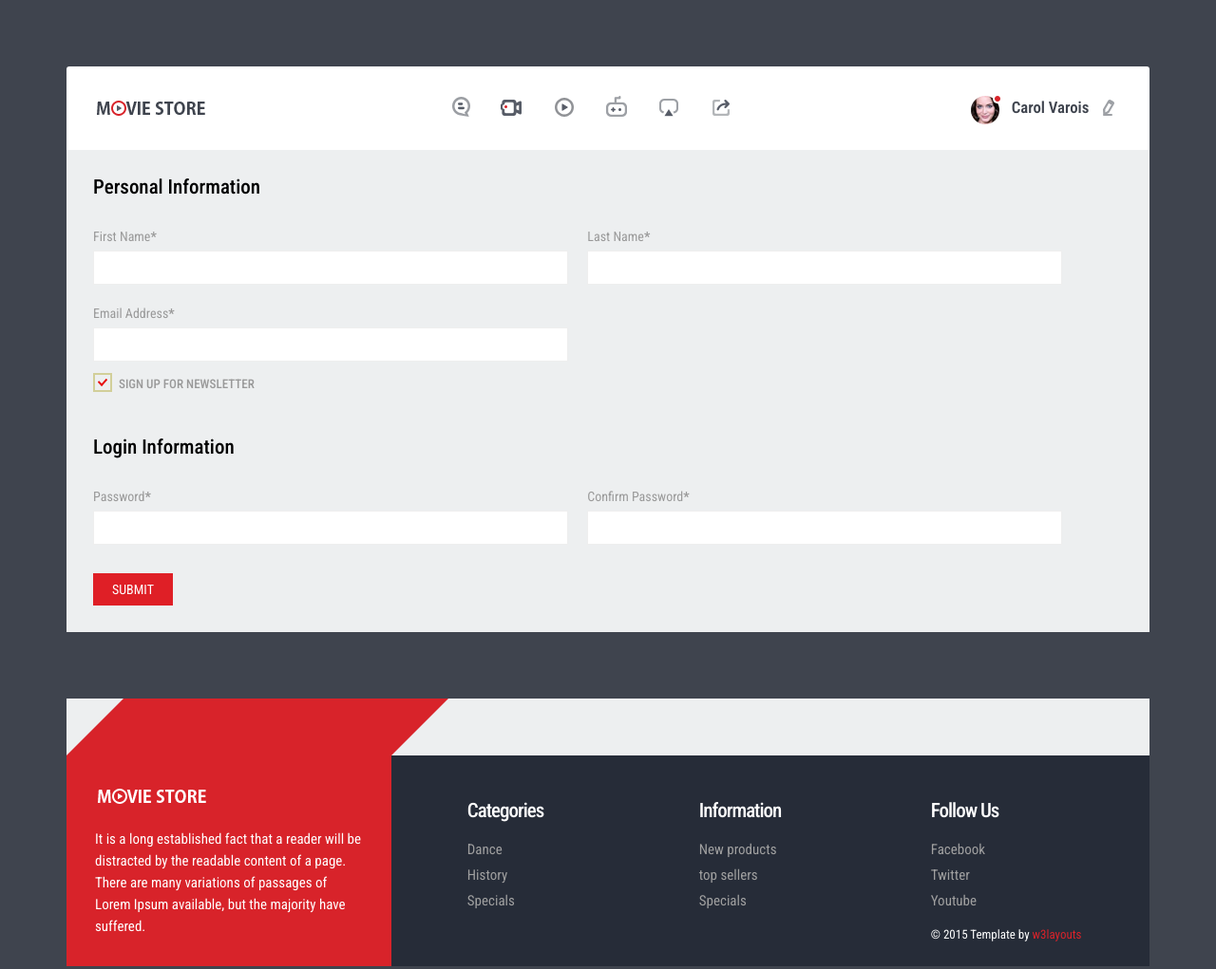
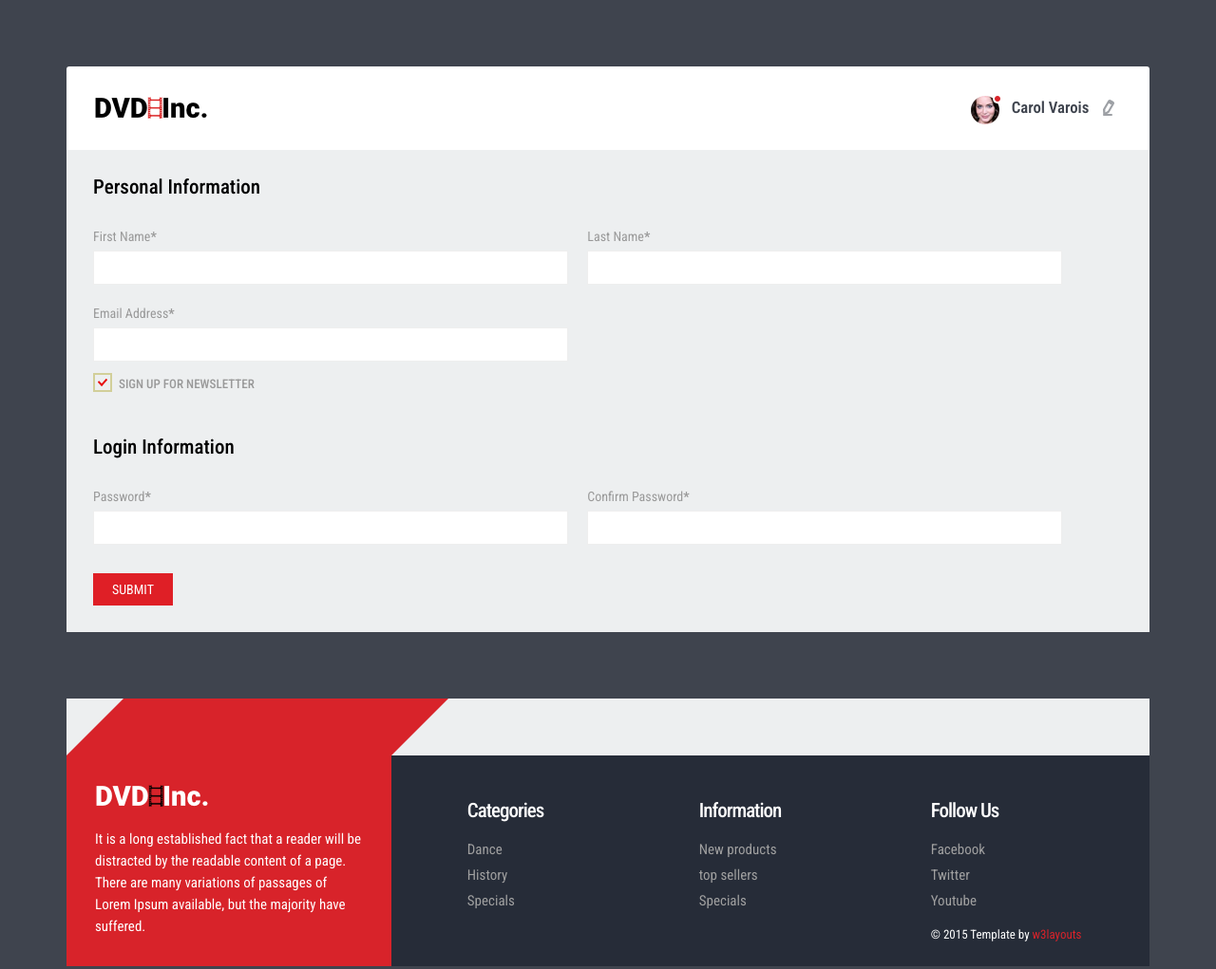
Before and after one commit to ElJoMartinez/DVDProject, a plain HTML site: page docs/register.html in a window 1280 px wide. Shown: the whole page at 95% size. Drawn offline with Linux system fonts and the light colour scheme.

Commit message:
made some updates to logo and navigation links

```diff
--- a/docs/css/style.css
+++ b/docs/css/style.css
@@ -39,7 +39,6 @@ border-top-right-radius: 3px;
 }
 /*---social-icons-----*/
 .nav {
-	text-align:center;
 
 }
 .nav ul{
@@ -53,9 +52,8 @@ border-top-right-radius: 3px;
 	display:inline-block;
 }
 .nav li a {
-	height:30px;
-	width:30px;
-	display: block;
+
+	display: inline-block;
 }
 .nav li a:hover {
 	zoom: 1;
@@ -141,25 +139,7 @@ border-top-right-radius: 3px;
 	-o-transform: translateY(10px);
 	transform: translateY(10px);
 }
-/*------------end social simptip----------------*/
-.nav li:nth-child(1) a{
-	background: url(../images/img_sprite.png) -7px -9px;
-}
-.nav li:nth-child(2) a{
-	background: url(../images/img_sprite.png) -49px -8px;
-}
-.nav li:nth-child(3) a{
-	background: url(../images/img_sprite.png) -90px -9px;
-}
-.nav li:nth-child(4) a{
-	background: url(../images/img_sprite.png) -130px -8px;
-}
-.nav li:nth-child(5) a{
-	background: url(../images/img_sprite.png) -175px -9px;
-}
-.nav li:nth-child(6) a{
-	background: url(../images/img_sprite.png) -216px -9px;
-}
+
 ul.header_right_box{
 	padding:0;
 	margin: 0 0 0 33%;
--- a/docs/register.html
+++ b/docs/register.html
@@ -23,7 +23,7 @@ Smartphone Compatible web template, free webdesigns for Nokia, Samsung, LG, Sony
 <div class="container">
 	<div class="container_wrap">
 		<div class="header_top">
-		    <div class="col-sm-3 logo"><a href="index.html"><img src="images/logo.png" alt=""/></a></div>
+		    <div class="col-sm-3 logo"><a href="index.html"><img src="images/logoDark.png" alt=""/></a></div>
 		    <div class="col-sm-6 nav">
 			  <ul>
 				 <li> <span class="simptip-position-bottom simptip-movable" data-tooltip="comic"><a href="movie.html"> </a></span></li>
@@ -101,7 +101,7 @@ Smartphone Compatible web template, free webdesigns for Nokia, Samsung, LG, Sony
 		<div class="gp-container">
             <div class="footer-widget footer-1">
             	<div class="wpb_wrapper">
-					<img src="images/f_logo.png" alt=""/>
+					<img src="images/logoLight.png" alt=""/>
 				</div>
 	          <br>
 	          <p>It is a long established fact that a reader will be distracted by the readable content of a page.</p>
```
Also changed, not shown: docs/index.html (+22 -2 lines), docs/login.html (+1 -1 lines), docs/images/dvdLogo.png (added), docs/images/logoDark.png (added), docs/images/logoLight.png (added).
